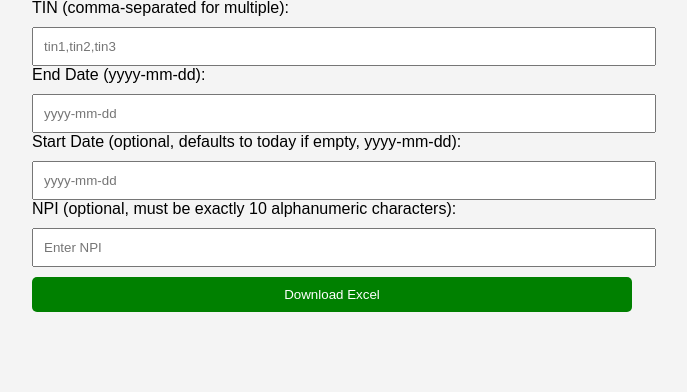
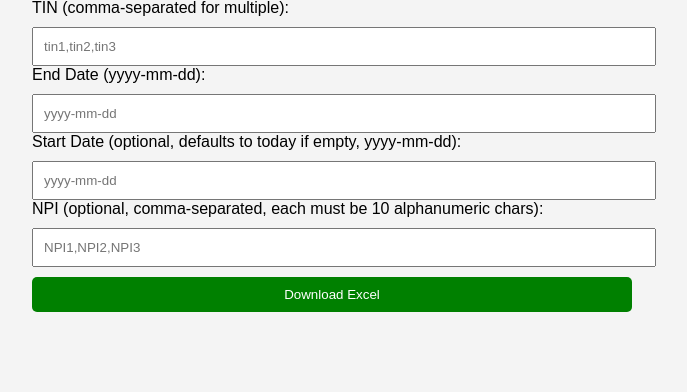
Before and after one commit to rakesh-verma/example-code, a Flask app: page / in a window 1280 px wide. Shown: the part 139-531 px from the top of the page, without its empty margins (308-995 px from the left). Run offline with Flask 3, Linux system fonts and the light colour scheme.

Commit message:
day-7- multiple npi

```diff
--- a/tindb/app.py
+++ b/tindb/app.py
@@ -7,14 +7,18 @@ import logging
 
 app = Flask(__name__)
 
+# ---------------------------
 # Logging configuration
+# ---------------------------
 logging.basicConfig(
     level=logging.INFO,
     format="%(asctime)s [%(levelname)s] %(message)s",
     handlers=[logging.FileHandler("app.log"), logging.StreamHandler()]
 )
 
-# Teradata config
+# ---------------------------
+# Teradata configuration
+# ---------------------------
 TERADATA_HOST = "192.168.137.128"
 TERADATA_USER = "dbc"
 TERADATA_PASSWORD = "dbc"
@@ -31,44 +35,42 @@ def download():
     logging.info("----- New request started -----")
 
     try:
-        # ---------------------------------------
-        # INPUT READ
-        # ---------------------------------------
+        # ---------------------------
+        # Read form inputs
+        # ---------------------------
         fe_tin_raw = request.form.get("fe_tin", "").strip()
         end_date_str = request.form.get("end_date", "").strip()
         start_date_str = request.form.get("start_date", "").strip()
-        npi = request.form.get("npi", "").strip()
+        npi_raw = request.form.get("npi", "").strip()
 
         logging.info(
             f"Inputs - fe_tin: {fe_tin_raw} | end_date: {end_date_str} | "
-            f"start_date: {start_date_str or '(empty)'} | npi: {npi or '(empty)'}"
+            f"start_date: {start_date_str or '(empty)'} | npi: {npi_raw or '(empty)'}"
         )
 
-        # ---------------------------------------
-        # TIN VALIDATION
-        # ---------------------------------------
+        # ---------------------------
+        # TIN validation (alphanumeric, exactly 9 chars)
+        # ---------------------------
         tins = [t.strip() for t in fe_tin_raw.split(",") if t.strip()]
-
         if not tins:
             return "TIN is required.", 400
-
         for t in tins:
             if len(t) != 9:
                 logging.warning("Invalid TIN length: %s", t)
-                return f"TIN '{t}' must be 9 characters (letters/numbers allowed).", 400
+                return f"TIN '{t}' must be exactly 9 characters (letters/numbers allowed).", 400
 
-        # ---------------------------------------
-        # END DATE VALIDATION
-        # ---------------------------------------
+        # ---------------------------
+        # End Date validation
+        # ---------------------------
         try:
             end_date_obj = datetime.strptime(end_date_str, "%Y-%m-%d")
         except:
             logging.warning("Invalid End Date format")
             return "End Date must be in yyyy-mm-dd format.", 400
 
-        # ---------------------------------------
-        # START DATE OPTIONAL
-        # ---------------------------------------
+        # ---------------------------
+        # Start Date validation (optional)
+        # ---------------------------
         if start_date_str:
             try:
                 start_date_obj = datetime.strptime(start_date_str, "%Y-%m-%d")
@@ -82,32 +84,33 @@ def download():
         start_date = start_date_obj.strftime("%Y-%m-%d")
         end_date = end_date_obj.strftime("%Y-%m-%d")
 
-        # ---------------------------------------
-        # NPI VALIDATION (alphanumeric, 10 chars)
-        # ---------------------------------------
+        # ---------------------------
+        # NPI validation (optional, multiple, alphanumeric, exactly 10 chars)
+        # ---------------------------
+        npi_list = []
         use_npi_filter = False
 
-        if npi:
-            if len(npi) != 10 or not npi.isalnum():
-                logging.warning("Invalid NPI: %s", npi)
-                return "NPI must be exactly 10 alphanumeric characters.", 400
+        if npi_raw:
+            npi_list = [n.strip() for n in npi_raw.split(",") if n.strip()]
+            for n in npi_list:
+                if len(n) != 10 or not n.isalnum():
+                    logging.warning("Invalid NPI: %s", n)
+                    return f"NPI '{n}' must be exactly 10 alphanumeric characters.", 400
             use_npi_filter = True
-            npi_list = [npi]
 
-        # ---------------------------------------
-        # BUILD PLACEHOLDERS
-        # ---------------------------------------
+        # ---------------------------
+        # Build placeholders
+        # ---------------------------
         tin_placeholders = ",".join(["?"] * len(tins))
-
         if use_npi_filter:
             npi_placeholders = ",".join(["?"] * len(npi_list))
 
         logging.info(f"TIN placeholders: {tin_placeholders}")
         logging.info(f"NPI filter enabled: {use_npi_filter}")
 
-        # ---------------------------------------
-        # BUILD SQL DYNAMICALLY
-        # ---------------------------------------
+        # ---------------------------
+        # Build SQL dynamically
+        # ---------------------------
         base_cte = f"""
         WITH abc AS
         (
@@ -122,7 +125,6 @@ def download():
         WHERE x.end_date >= ?
           AND x.start_date <= ?
         """
-
         if use_npi_filter:
             final_where += f" AND (x.npi IN ({npi_placeholders}))"
 
@@ -135,15 +137,14 @@ def download():
         {final_where}
         """
 
-        # ---------------------------------------
-        # PARAM ORDER BUILD
-        # ---------------------------------------
+        # ---------------------------
+        # Build query parameters
+        # ---------------------------
         params = [
-            end_date, start_date,   # CTE filters
-            *tins,                  # TIN list
-            end_date, start_date    # Final end_date/start_date filters
+            end_date, start_date,  # CTE filters
+            *tins,                 # TIN list
+            end_date, start_date   # Final end_date/start_date filters
         ]
-
         if use_npi_filter:
             params += npi_list
 
@@ -151,9 +152,9 @@ def download():
         logging.info("SQL:\n%s", query)
         logging.info("Params: %s", params)
 
-        # ---------------------------------------
-        # DATABASE EXECUTION
-        # ---------------------------------------
+        # ---------------------------
+        # Execute query
+        # ---------------------------
         with teradatasql.connect(
             host=TERADATA_HOST,
             user=TERADATA_USER,
@@ -168,14 +169,13 @@ def download():
             df = pd.DataFrame(rows, columns=cols)
 
         logging.info(f"Rows returned: {len(df)}")
-
         if df.empty:
             logging.warning("No matching records found.")
             return "No records found.", 404
 
-        # ---------------------------------------
-        # EXCEL EXPORT
-        # ---------------------------------------
+        # ---------------------------
+        # Export to Excel
+        # ---------------------------
         output = BytesIO()
         with pd.ExcelWriter(output, engine="openpyxl") as writer:
             df.to_excel(writer, index=False, sheet_name="Report")
--- a/tindb/templates/index.html
+++ b/tindb/templates/index.html
@@ -43,10 +43,9 @@
     <label>Start Date (optional, defaults to today if empty, yyyy-mm-dd):</label>
     <input type="text" name="start_date" placeholder="yyyy-mm-dd">
 
-    <label>NPI (optional, must be exactly 10 alphanumeric characters):</label>
-    <input type="text" name="npi" placeholder="Enter NPI"
-           minlength="10" maxlength="10" pattern="[A-Za-z0-9]{10}"
-           title="NPI must be exactly 10 alphanumeric characters">
+    <label>NPI (optional, comma-separated, each must be 10 alphanumeric chars):</label>
+    <input type="text" name="npi" placeholder="NPI1,NPI2,NPI3"
+           title="Each NPI must be exactly 10 alphanumeric characters">
 
     <button type="submit" id="submitBtn">Download Excel</button>
     <div class="spinner" id="spinner">🔄 Processing...</div>
@@ -61,7 +60,9 @@
     form.addEventListener('submit', function (e) {
       e.preventDefault();
 
-      // Validate TINs (each should be exactly 9 chars)
+      // ------------------------------------------
+      // TIN VALIDATION
+      // ------------------------------------------
       const tinField = form.querySelector('input[name="fe_tin"]').value.trim();
       const tinList = tinField.split(',').map(t => t.trim());
 
@@ -72,11 +73,21 @@
         }
       }
 
-      // Validate NPI (if provided)
+      // ------------------------------------------
+      // MULTIPLE NPI VALIDATION
+      // ------------------------------------------
       const npiValue = form.querySelector('input[name="npi"]').value.trim();
-      if (npiValue !== "" && !/^[A-Za-z0-9]{10}$/.test(npiValue)) {
-        alert("NPI must be exactly 10 alphanumeric characters.");
-        return;
+
+      if (npiValue !== "") {
+        const npiList = npiValue.split(',').map(n => n.trim());
+        const npiRegex = /^[A-Za-z0-9]{10}$/;
+
+        for (let n of npiList) {
+          if (!npiRegex.test(n)) {
+            alert("Invalid NPI: " + n + "\nEach NPI must be exactly 10 alphanumeric characters.");
+            return;
+          }
+        }
       }
 
       const formData = new FormData(form);
```
Also changed, not shown: 1 other file.
